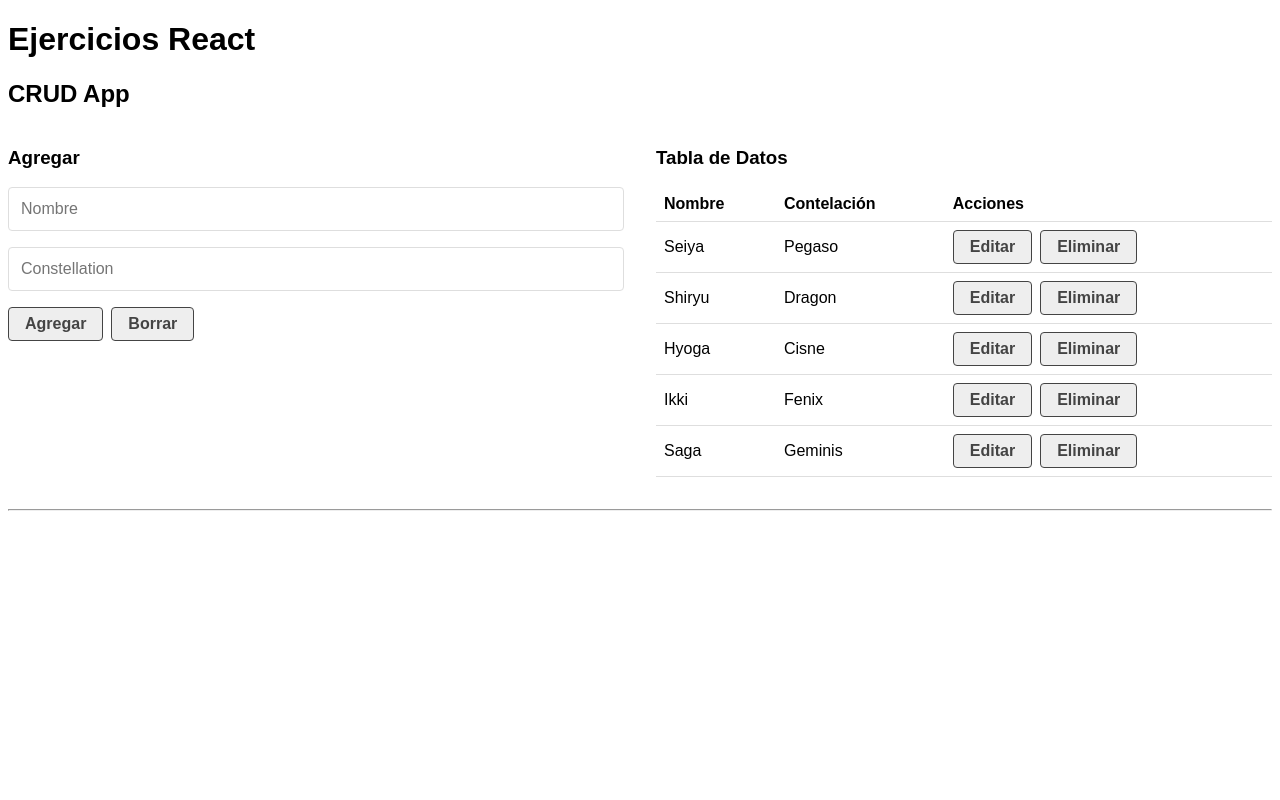
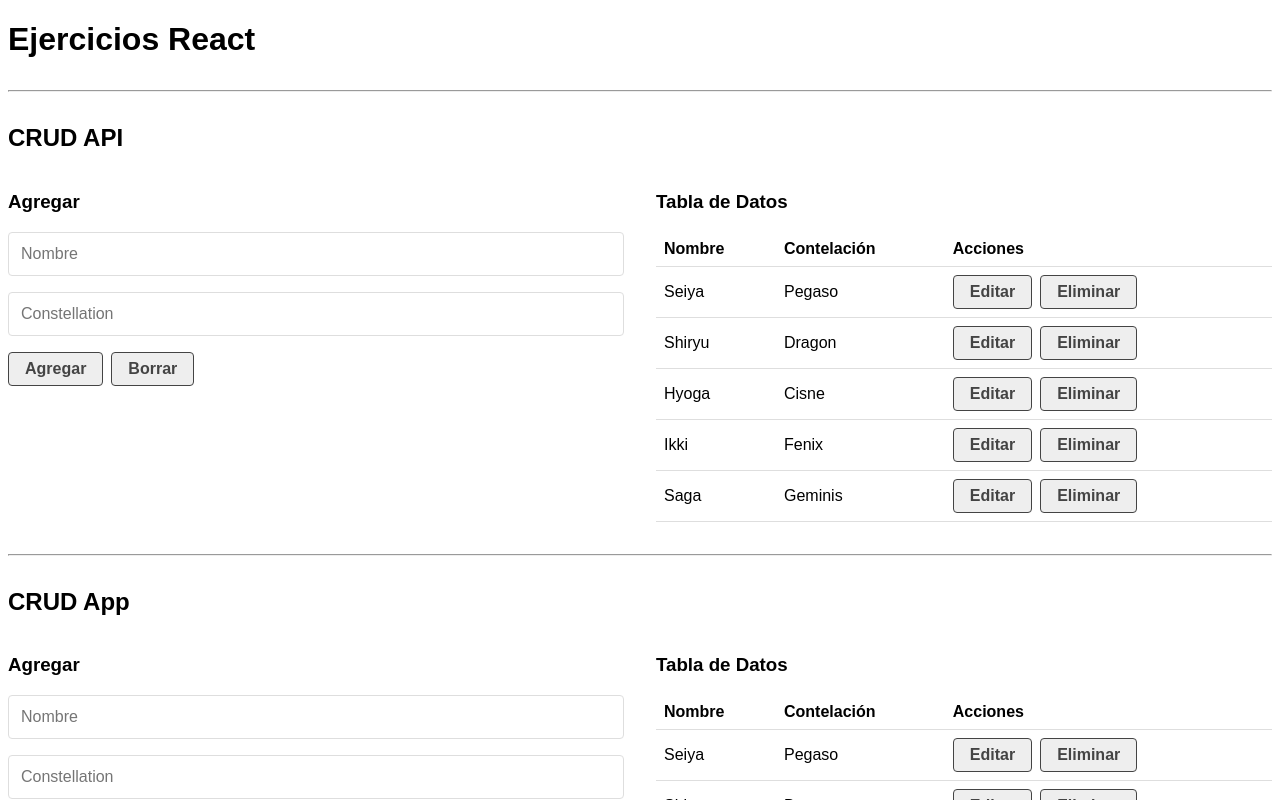
Before and after one commit to alansfj/react-course-jonmircha-yt, a React (Create React App) app: page / in a window 1280 px wide. Shown: the top 800 px of the page. Built offline with nearby package versions, Linux system fonts and the light colour scheme; data requests are answered from the project's data file.

Commit message:
CrudApi done

```diff
--- a/package.json
+++ b/package.json
@@ -15,7 +15,8 @@
     "start": "react-scripts start",
     "build": "react-scripts build",
     "test": "react-scripts test",
-    "eject": "react-scripts eject"
+    "eject": "react-scripts eject",
+    "fake-api": "json-server --watch src/assets/db.json --port 5000"
   },
   "eslintConfig": {
     "extends": [
--- a/src/App.js
+++ b/src/App.js
@@ -1,10 +1,14 @@
 import React from "react";
 import CrudApp from "./components/CrudApp";
+import CrudApi from "./components/CrudApi";
 
 function App() {
   return (
     <>
       <h1>Ejercicios React</h1>
+      <hr />
+      <CrudApi />
+      <hr />
       <CrudApp />
       <hr />
     </>
--- a/src/assets/db.json
+++ b/src/assets/db.json
@@ -16,41 +16,14 @@
       "constelacion": "Cisne"
     },
     {
-      "id": 5,
+      "id": 4,
       "nombre": "Ikki",
       "constelacion": "Fenix"
     },
     {
       "nombre": "Saga",
       "constelacion": "Geminis",
-      "id": 6
-    }
-  ],
-  "dioses": [
-    {
-      "id": 1,
-      "nombre": "Athena",
-      "de": "Tierra"
-    },
-    {
-      "id": 2,
-      "nombre": "Poseidon",
-      "de": "Mar"
-    },
-    {
-      "id": 3,
-      "nombre": "Hades",
-      "de": "Inframundo"
-    },
-    {
-      "id": 4,
-      "nombre": "Zeus",
-      "de": "Cielo"
-    },
-    {
-      "id": 5,
-      "nombre": "Ares",
-      "de": "Guerra"
+      "id": 5
     }
   ]
 }
--- /dev/null
+++ b/src/components/CrudApi.js
@@ -0,0 +1,114 @@
+/* eslint-disable react-hooks/exhaustive-deps */
+import React, { useState, useEffect } from "react";
+import { helpHttp } from "../helpers/helpHttp";
+import CrudForm from "./CrudForm";
+import CrudTable from "./CrudTable";
+import Loader from "./Loader";
+import Message from "./Message";
+
+export default function CrudApi() {
+  const [db, setDb] = useState(null);
+  const [dataToEdit, setDataToEdit] = useState(null);
+  const [error, setError] = useState(null);
+  const [loading, setLoading] = useState(false);
+
+  let api = helpHttp();
+  let url = "http://localhost:5000/santos";
+
+  useEffect(() => {
+    setLoading(true);
+    api.get(url).then(res => {
+      if (!res.err) {
+        setDb(res);
+        setError(null);
+      } else {
+        setDb(null);
+        setError(res);
+      }
+
+      setLoading(false);
+    });
+  }, [url]);
+
+  const createData = data => {
+    data.id = Date.now();
+    let options = {
+      body: data,
+      headers: { "content-type": "application/json" },
+    };
+
+    api.post(url, options).then(res => {
+      if (!res.err) {
+        setDb([...db, res]);
+      } else {
+        setError(res);
+      }
+    });
+  };
+
+  const updateData = data => {
+    let endpoint = `${url}/${data.id}`;
+
+    api.put(endpoint);
+
+    let options = {
+      body: data,
+      headers: { "content-type": "application/json" },
+    };
+
+    api.put(endpoint, options).then(res => {
+      if (!res.err) {
+        let newData = db.map(el => (el.id === data.id ? data : el));
+        setDb([...db, res]);
+        setDb(newData);
+      } else {
+        setError(res);
+      }
+    });
+  };
+
+  const deleteData = id => {
+    let isDelete = window.confirm(
+      `¿Estas seguro de eliminar el registro con el id '${id}'`
+    );
+
+    if (isDelete) {
+      let endpoint = `${url}/${id}`;
+      let options = {
+        headers: { "content-type": "application/json" },
+      };
+      api.del(endpoint, options).then(res => {
+        if (!res.err) {
+          let newData = db.filter(el => el.id !== id);
+          setDb(newData);
+          setDb(newData);
+        } else {
+          setError(res);
+        }
+      });
+    } else return;
+  };
+
+  return (
+    <div>
+      <h2>CRUD API</h2>
+      <article className="grid-1-2">
+        <CrudForm
+          createData={createData}
+          updateData={updateData}
+          dataToEdit={dataToEdit}
+          setDataToEdit={setDataToEdit}
+        />
+        {loading && <Loader />}
+        {error && <Message msg={`Error ${error.statusText}`} />}
+        {db && (
+          <CrudTable
+            data={db}
+            deleteData={deleteData}
+            setDataToEdit={setDataToEdit}
+          />
+        )}
+      </article>
+    </div>
+  );
+}
--- a/src/components/CrudTable.js
+++ b/src/components/CrudTable.js
@@ -14,11 +14,7 @@
           </tr>
         </thead>
         <tbody>
-          {data.length === 0 ? (
-            <tr>
-              <td colSpan="3">Sin datos</td>
-            </tr>
-          ) : (
+          {data.length > 0 ? (
             data.map(el => (
               <CrudTableRow
                 key={el.id}
@@ -27,6 +23,10 @@
                 setDataToEdit={setDataToEdit}
               />
             ))
+          ) : (
+            <tr>
+              <td colSpan="3">Sin datos</td>
+            </tr>
           )}
         </tbody>
       </table>
--- /dev/null
+++ b/src/components/Loader.css
@@ -0,0 +1,84 @@
+.lds-roller {
+  display: inline-block;
+  position: relative;
+  width: 80px;
+  height: 80px;
+}
+.lds-roller div {
+  animation: lds-roller 1.2s cubic-bezier(0.5, 0, 0.5, 1) infinite;
+  transform-origin: 40px 40px;
+}
+.lds-roller div:after {
+  content: " ";
+  display: block;
+  position: absolute;
+  width: 7px;
+  height: 7px;
+  border-radius: 50%;
+  background: #000;
+  margin: -4px 0 0 -4px;
+}
+.lds-roller div:nth-child(1) {
+  animation-delay: -0.036s;
+}
+.lds-roller div:nth-child(1):after {
+  top: 63px;
+  left: 63px;
+}
+.lds-roller div:nth-child(2) {
+  animation-delay: -0.072s;
+}
+.lds-roller div:nth-child(2):after {
+  top: 68px;
+  left: 56px;
+}
+.lds-roller div:nth-child(3) {
+  animation-delay: -0.108s;
+}
+.lds-roller div:nth-child(3):after {
+  top: 71px;
+  left: 48px;
+}
+.lds-roller div:nth-child(4) {
+  animation-delay: -0.144s;
+}
+.lds-roller div:nth-child(4):after {
+  top: 72px;
+  left: 40px;
+}
+.lds-roller div:nth-child(5) {
+  animation-delay: -0.18s;
+}
+.lds-roller div:nth-child(5):after {
+  top: 71px;
+  left: 32px;
+}
+.lds-roller div:nth-child(6) {
+  animation-delay: -0.216s;
+}
+.lds-roller div:nth-child(6):after {
+  top: 68px;
+  left: 24px;
+}
+.lds-roller div:nth-child(7) {
+  animation-delay: -0.252s;
+}
+.lds-roller div:nth-child(7):after {
+  top: 63px;
+  left: 17px;
+}
+.lds-roller div:nth-child(8) {
+  animation-delay: -0.288s;
+}
+.lds-roller div:nth-child(8):after {
+  top: 56px;
+  left: 12px;
+}
+@keyframes lds-roller {
+  0% {
+    transform: rotate(0deg);
+  }
+  100% {
+    transform: rotate(360deg);
+  }
+}
--- /dev/null
+++ b/src/components/Loader.js
@@ -0,0 +1,17 @@
+import React from "react";
+import "./Loader.css";
+
+export default function Loader() {
+  return (
+    <div className="lds-roller">
+      <div></div>
+      <div></div>
+      <div></div>
+      <div></div>
+      <div></div>
+      <div></div>
+      <div></div>
+      <div></div>
+    </div>
+  );
+}
--- /dev/null
+++ b/src/components/Message.js
@@ -0,0 +1,17 @@
+import React from "react";
+
+export default function Message({ msg }) {
+  let styles = {
+    padding: "1rem",
+    marginBottom: "1rem",
+    textAlign: "center",
+    color: "#000",
+    fontWeight: "bold",
+    backgroudColor: "#dc3545",
+  };
+  return (
+    <div style={styles}>
+      <p>{msg}</p>
+    </div>
+  );
+}
--- /dev/null
+++ b/src/helpers/helpHttp.js
@@ -0,0 +1,59 @@
+export const helpHttp = () => {
+  const customFetch = (endpoint, options) => {
+    const defaultHeaders = {
+      accept: "application/json",
+    };
+
+    const controller = new AbortController();
+    options.signal = controller.signal;
+
+    options.method = options.method || "GET";
+    options.headers = options.headers
+      ? { ...defaultHeaders, ...options.headers }
+      : defaultHeaders;
+
+    options.body = JSON.stringify(options.body) || false;
+
+    if (!options.body) delete options.body;
+
+    // console.log(options);
+
+    setTimeout(() => controller.abort(), 3000);
+
+    return fetch(endpoint, options)
+      .then(res =>
+        res.ok
+          ? res.json()
+          : Promise.reject({
+              err: true,
+              status: res.status || "000",
+              statusText: res.statusText || "Ocurrió un error",
+            })
+      )
+      .catch(err => err);
+  };
+
+  const get = (url, options = {}) => customFetch(url, options);
+
+  const post = (url, options = {}) => {
+    options.method = "POST";
+    return customFetch(url, options);
+  };
+
+  const put = (url, options = {}) => {
+    options.method = "PUT";
+    return customFetch(url, options);
+  };
+
+  const del = (url, options = {}) => {
+    options.method = "DELETE";
+    return customFetch(url, options);
+  };
+
+  return {
+    get,
+    post,
+    put,
+    del,
+  };
+};
```
